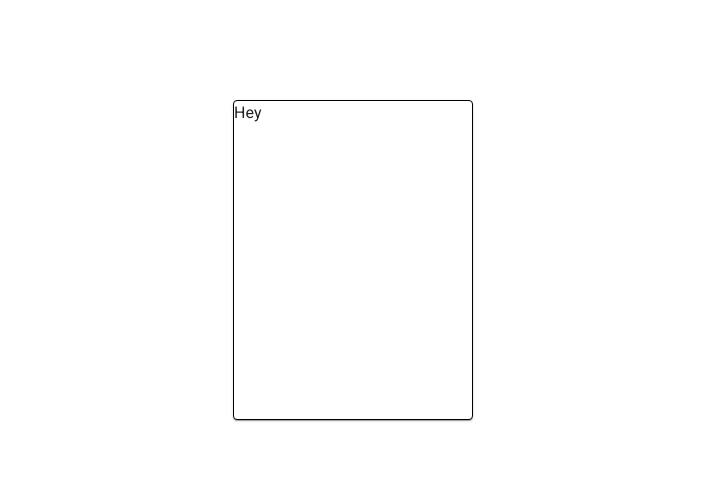
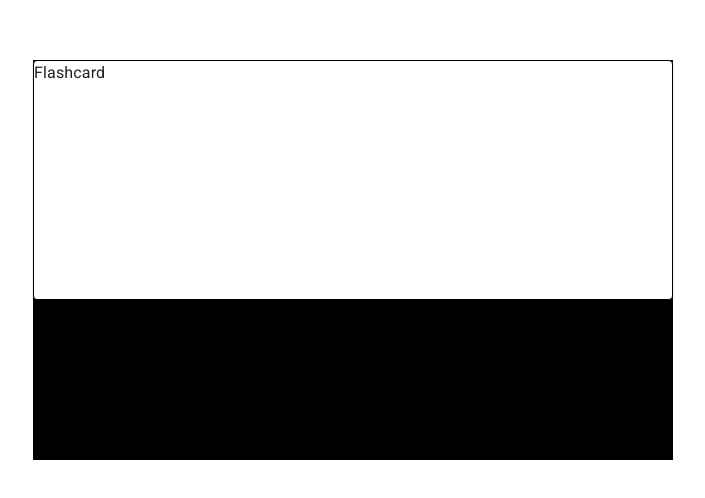
Before and after one commit to munrhalls/Ylon-Flashcards, a React (Create React App) app: page / in a window 1280 px wide. Shown: the part 140-638 px from the top of the page, without its empty margins (287-992 px from the left). Built offline with nearby package versions, Linux system fonts and the light colour scheme.

Commit message:
css grid

```diff
--- a/src/App.jsx
+++ b/src/App.jsx
@@ -1,4 +1,6 @@
 import React from "react";
+import Flashcard from "./components/Flashcard";
+
 import {
   CssBaseline,
   createMuiTheme,
@@ -38,10 +40,8 @@ export default function App() {
   const classes = useStyles();
 
   return (
-    <Grid className={classes.center}>
-      <Grid item>
-        <Card className={classes.flashcard}>Hey</Card>
-      </Grid>
-    </Grid>
+    <>
+      <Flashcard />
+    </>
   );
 }
--- /dev/null
+++ b/src/components/Flashcard.jsx
@@ -0,0 +1,63 @@
+import {
+  CssBaseline,
+  createMuiTheme,
+  ThemeProvider,
+  Container,
+  Box,
+  Grid,
+  Typography,
+  Button,
+  Card,
+} from "@material-ui/core";
+import { makeStyles } from "@material-ui/core/styles";
+import { grid } from "@mui/system";
+
+const useStyles = makeStyles((themes) => {
+  return {
+    flashcard: {
+      border: "1px solid #000",
+      minHeight: "15rem",
+      minWidth: "10rem",
+      margin: "auto",
+    },
+    center: {
+      display: "flex",
+      justifyContent: "center",
+      alignItems: "center",
+      minHeight: "100%",
+      width: "100%",
+    },
+    btnColumn: {
+      display: "flex",
+      flexDirection: "column",
+    },
+  };
+});
+
+export default function Flashcard() {
+  const classes = useStyles();
+
+  return (
+    <div
+      style={{
+        height: "100%",
+        width: "100%",
+        display: "grid",
+        gridTemplateColumns: "25% 50% 75%",
+        gridTemplateRows: "25% 50% 75%",
+      }}
+    >
+      <div
+        style={{
+          gridColumnStart: "2",
+          gridColumnEnd: "2",
+          gridRowStart: "2",
+          gridRowEnd: "2",
+          background: "#000",
+        }}
+      >
+        <Card className={classes.flashcard}>Flashcard</Card>
+      </div>
+    </div>
+  );
+}
```
Also changed, not shown: src/components/Styles.js (added).
